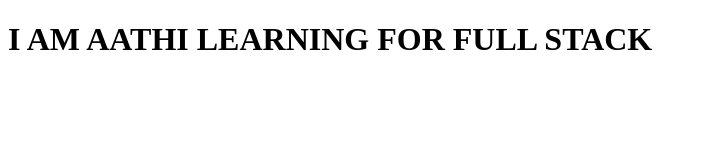
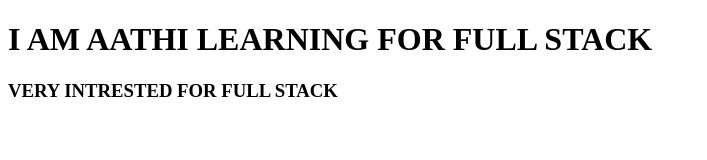
Before and after one commit to aathish123-lang/simple, a plain HTML site: page index.html in a window 1280 px wide. Shown: the whole page, without its empty margins (0-707 px from the left). Drawn offline with Linux system fonts and the light colour scheme.

Commit message:
added h3 tag

```diff
--- a/index.html
+++ b/index.html
@@ -7,5 +7,6 @@
 </head>
 <body>
     <h1>I AM AATHI LEARNING FOR FULL STACK</h1>
+    <h3>VERY INTRESTED FOR FULL STACK </h3>
 </body>
 </html>
```
